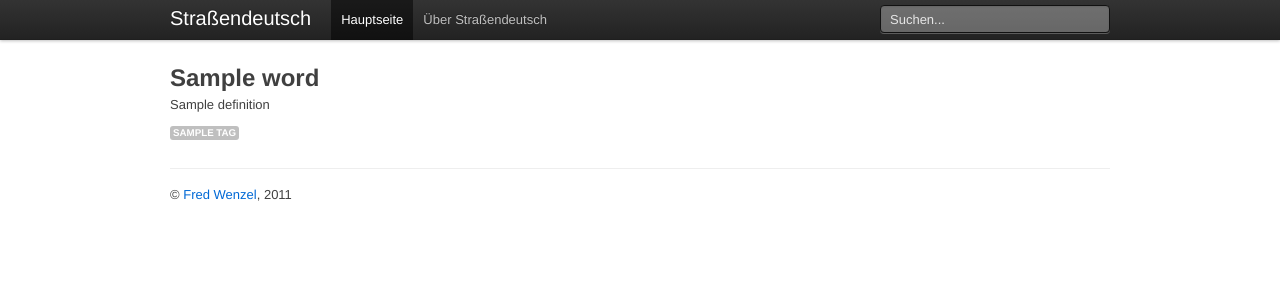
After one commit to fwenzel/strassendeutsch, a Flask app: template woerterbuch/templates/detail.html in a window 1280 px wide. The commit adds this page. Shown: the top 300 px of the page. Run offline with Flask 2, Linux system fonts and the light colour scheme; the template is opened without the code that fills it: most values are stand-ins (such as "Sample title", 1, 10 or a date in 2020).

Commit message:
Added a permalink and single page per word. Fix #3.

```diff
--- /dev/null
+++ b/woerterbuch/templates/detail.html
@@ -0,0 +1,26 @@
+{% extends "base.html" %}
+
+{% block title %}{{ word.title }}{% endblock %}
+{% block content_id %}detail{% endblock %}
+
+{% block content %}
+<div class="row">
+  <div class="span10">
+    <h2>{{ word.title }}</h2>
+  </div>
+</div>
+<div class="row">
+  <div class="span10">
+    <p>{{ word.definition }}</p>
+  </div>
+</div>
+<div class="row">
+  <div class="span10">
+    <p>
+    {% for tag in word.tags %}
+      <span class="label">{{ tag }}</span>
+    {% endfor %}
+    </p>
+  </div>
+</div>
+{% endblock %}
--- a/woerterbuch/templates/index.html
+++ b/woerterbuch/templates/index.html
@@ -33,7 +33,7 @@
     <div class="span5">
       <h2>{{ word.title }}</h2>
       <p>{{ word.definition }}</p>
-      <p><a class="btn" href="#">View details &raquo;</a></p>
+      <p><a class="btn" href="{{ word.to_url }}">View details &raquo;</a></p>
     </div>
   {% endfor %}
 </div>
--- a/woerterbuch/views.py
+++ b/woerterbuch/views.py
@@ -26,3 +26,9 @@ def new_word():
         #flash("Success")
         return redirect(url_for('index'))
     return render_template('new.html', form=form)
+
+
+@app.route('/<slug>-<regex("[0-9a-f]{6}"):token>')
+def detail(slug, token):
+    word = db.Word.find_one_or_404({'url.slug': slug, 'url.token': token})
+    return render_template('detail.html', word=word)
```
Also changed, not shown: woerterbuch/__init__.py (+10 -0 lines), woerterbuch/models.py (+23 -4 lines), woerterbuch/utils.py (added, +8 -0 lines).
